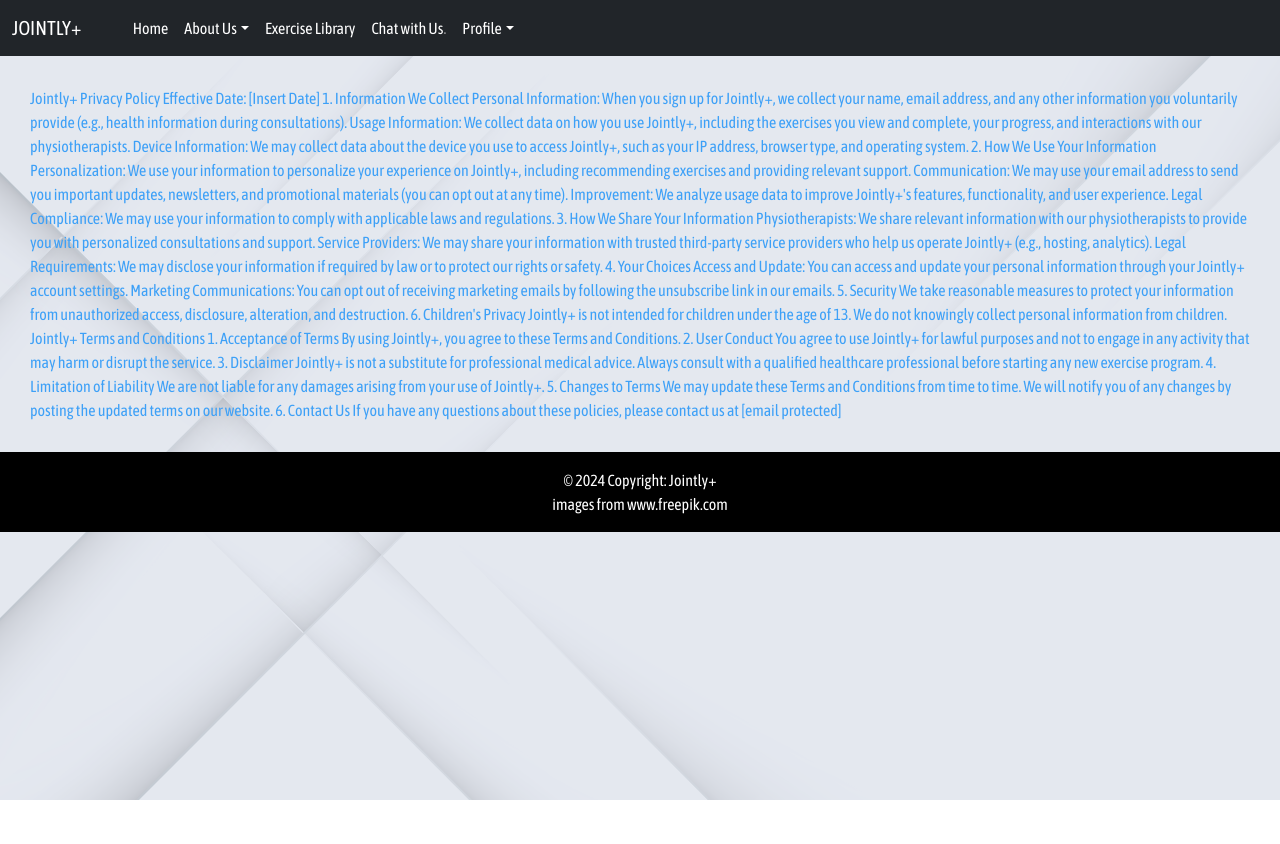
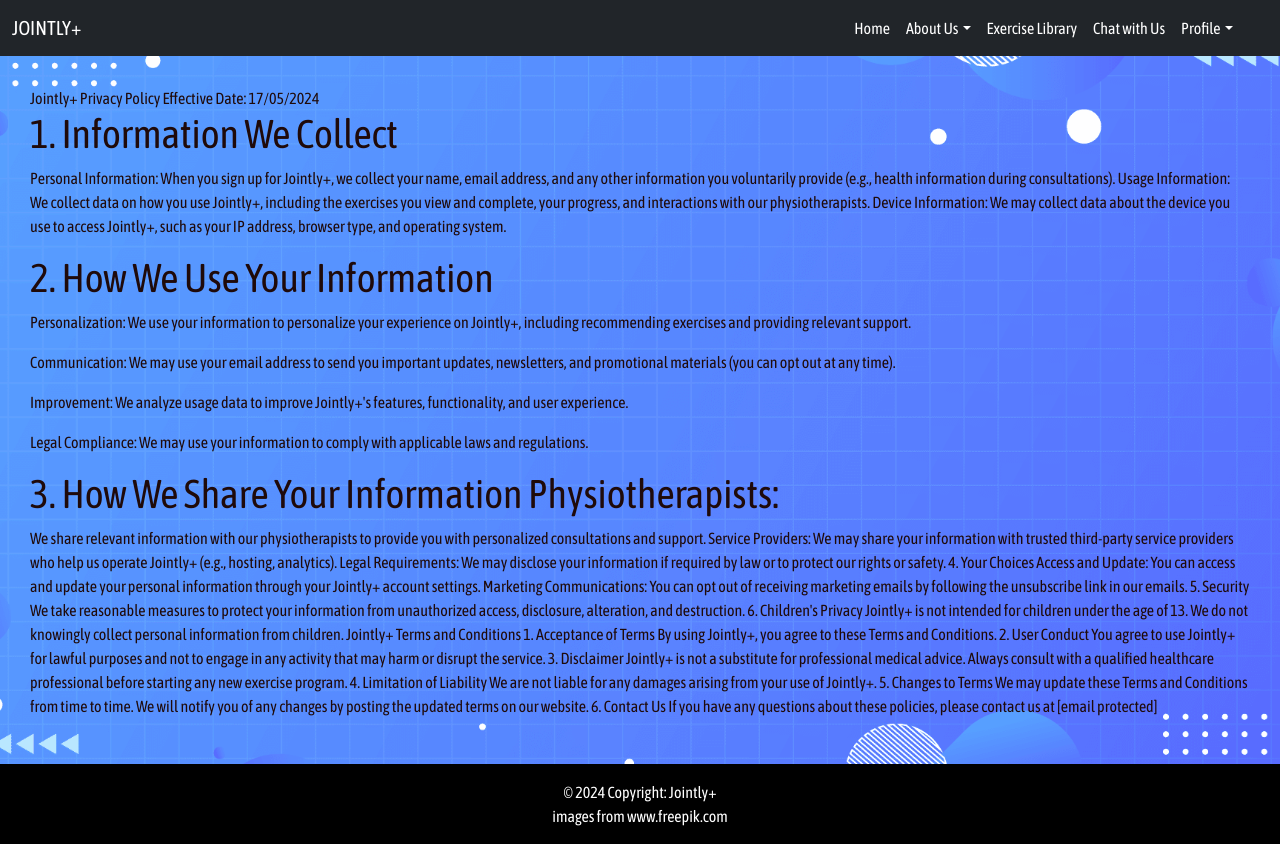
Before and after one commit to suue99/project, a React (Create React App) app: page /Policy in a window 1280 px wide. Before the commit the page ends 800 px from the top, so only its background shows below. Built offline with nearby package versions, Linux system fonts and the light colour scheme.

Commit message:
final few edits

```diff
--- a/src/App.css
+++ b/src/App.css
@@ -18,27 +18,28 @@
   src: url("./Fonts/BricolageGrotesque-VariableFont_opsz\,wdth\,wght.ttf");
 }
 
-*{
+* {
   font-family: Asap;
-
-
 }
 
 body {
   margin: 0;
   padding: 0;
-    background-image: url('./Images/—Pngtree—simple\ white\ flat\ vectors\ with_1353885.png');
+  background-image: url("./Images/—Pngtree—modern.png"); /*free background photos from pngtree.com*/
   background-size: cover;
   background-repeat: no-repeat;
   background-attachment: fixed;
 }
 
-  .hi{
+.menubar-container {
+  justify-content: end;
+}
 
+.hi {
   margin-top: 100px;
   text-align: center;
   font-size: 70px;
-    color: aquamarine;
+  color: rgb(235, 247, 77);
 }
 
 .links {
@@ -46,15 +47,15 @@
   color: white;
 }
 
-  .option{
+.option {
   color: white;
 }
 
-  #nav-drop{
+#nav-drop {
   color: white;
 }
 
-  .login-option{
+.login-option {
   text-decoration: none;
   color: green;
 }
@@ -66,18 +67,17 @@
   gap: 20px;
 }
 
-  .faq-container-one{
+.faq-container-one {
   grid-column: 1;
-
 }
 
-  .accordion{
+.accordion {
   padding: 40px;
 
   align-self: center;
 }
 
-  .empower{
+.empower {
   color: rgb(14, 9, 9);
   margin-top: 40px;
   padding: 4px;
@@ -85,32 +85,27 @@
   font-size: 30px;
   text-align: left;
   font-weight: 600;
-
-
 }
 
-  .offer{
+.offer {
   font-size: 32px;
   margin-top: 30px;
 }
 
-  .paragraph-faq{
+.paragraph-faq {
   color: black;
   font-size: 20px;
-
 }
 
-  .faq-container-two{
+.faq-container-two {
   grid-column: 2;
-  grid-row: third-line
-
+  grid-row: third-line;
 }
 
-  .heading-two{
+.heading-two {
   color: rgb(14, 11, 11);
   font-size: 30px;
-    font-weight: 600 ;
-
+  font-weight: 600;
 }
 
 .targeted {
@@ -119,50 +114,45 @@
   font-size: 20px;
 }
 
-
-
-
 /*Homepage styling*/
-  .hi{
-    font-size: 25px;
-    color: rgb(218, 83, 245);
+.hi {
+  font-size: 30px;
+  color: rgb(215, 245, 83);
   text-align: left;
-    font-family:Cursive-light;
+  font-family: Cursive-light;
 }
 
-  .jointly-text{
+.jointly-text {
   color: black;
   font-size: 40px;
-    font-family:  Bricolage;
+  font-family: Bricolage;
   margin-top: 50px;
-
 }
 
+#warning-btn {
+  margin-top: 15px;
+}
 
-  .logout{
+.logout {
   margin-left: 10px;
 }
 
-  .access-text{
-    font-family:Bricolage;
-    font-size: 15px;
-    margin-top: 60px;
-    color: rgb(41, 95, 211);
-
+.access-text {
+  font-family: Bricolage;
+  font-size: 16px;
+  margin-top: 80px;
+  color: rgb(2, 4, 8);
 }
 
-  .button-container{
+.button-container {
   display: flex;
   flex-direction: column;
   gap: 30px;
   padding: 30px;
   margin-left: 40px;
-    align-items:start;
+  align-items: start;
   margin-top: 20px;
-
-
 }
-
 
 .home-container {
   padding: 20px;
@@ -174,8 +164,7 @@
   margin-left: 70px;
 }
 
-
-  .greeting{
+.greeting {
   grid-column: 1;
   grid-row: 1;
 }
@@ -183,14 +172,12 @@
   margin-top: -80px;
   grid-column: 1;
   grid-row: 2;
-
 }
 
 .subcontainer-2 {
   grid-column: 1;
   grid-row: 3;
   margin-top: -90px;
-
 }
 
 .subcontainer-3 {
@@ -198,32 +185,21 @@
   margin-top: -75px;
 }
 
-  .slider {
-    grid-row: 1 / span 3;
-    grid-column: 2;
-    margin-top: 70px;
-  }
-
-  .empty{
-
+.empty {
   height: 80px;
 }
 
-
-
-  .options-container{
+.options-container {
   padding: 70px;
   grid-template-columns: repeat(auto-fit, minmax(250px, 1fr));
   display: grid;
   gap: 60px;
   color: rgb(209, 214, 218);
-
 }
-
 
 .expert {
   border: 1px solid rgb(87, 127, 150);
-      background-color: rgb(14, 105, 121);
+  background-color: rgb(252, 255, 86);
   border-radius: 5px;
   box-shadow: 0 2px 5px rgba(0, 0, 0, 0.1);
   align-items: center;
@@ -231,40 +207,16 @@
   padding: 0px;
   height: 530px;
   color: black;
-
-
 }
 
 .expert img {
   width: 100%;
   height: 300px;
-
 }
 
-
-  .always{
-    border: 1px solid rgb(87, 127, 150);
-      background-color: rgb(14, 105, 121);
-      border-radius: 5px;
-      box-shadow: 0 2px 5px rgba(0, 0, 0, 0.1);
-      align-items: center;
-      text-align: center;
-      padding: 0px;
-      height: 480px;
-      color: black;
-       }
-
-
-    .always img {
-    width: 100%;
-    height: 300px;
-  }
-
-
-
-  .perfect{
-    border: 1px solid rgb(62, 129, 168);;
-    background-color: rgb(14, 105, 121);
+.always {
+  border: 1px solid rgb(252, 255, 86);
+  background-color: rgb(252, 255, 86);
   border-radius: 5px;
   box-shadow: 0 2px 5px rgba(0, 0, 0, 0.1);
   align-items: center;
@@ -272,19 +224,34 @@
   padding: 0px;
   height: 530px;
   color: black;
-
 }
 
-  .link-1{
+.always img {
+  width: 100%;
+  height: 300px;
+}
+
+.perfect {
+  border: 1px solid rgb(252, 255, 86);
+  background-color: rgb(252, 255, 86);
+  border-radius: 5px;
+  box-shadow: 0 2px 5px rgba(0, 0, 0, 0.1);
+  align-items: center;
+  text-align: center;
+  padding: 0px;
+  height: 530px;
+  color: black;
+}
+
+.link-1 {
   text-decoration: none;
-    color: rgb(30, 219, 13);
+  color: rgb(13, 61, 219);
   margin-top: 20px;
   font-family: Bricolage;
   font-size: 20px;
-
 }
 
-  .link-1:hover{
+.link-1:hover {
   color: black;
 }
 
@@ -292,63 +259,40 @@
   width: 100%;
   height: 300px;
   border-radius: 5px;
-
 }
 
-
-  .para-one{
+.para-one {
   text-align: center;
   padding: 30px;
 }
 
- .h-1{
+.h-1 {
   text-align: center;
   margin-top: 10px;
 }
 
 /*policy page*/
-  .policy-text{
+.policy-text {
   padding: 30px;
 }
 
-  .privacy{
+.privacy {
   padding: 30px;
-    color: rgb(61, 160, 247);
-
+  color: rgb(31, 10, 10);
 }
 
-
-
-
-/*Testimonial*/
-
-
-
-
-
-
-
-
-
-
-
-
 @media only screen and (max-width: 770px) {
-
   /*faq page*/
   .container {
     display: flex;
     flex-direction: column;
-
   }
 
-      .jointly-faq{
+  .jointly-faq {
     font-size: 30px;
   }
 
-
   /*Home page*/
-
 
   .home-container {
     display: flex;
@@ -356,12 +300,11 @@
     margin-left: 10px;
   }
 
-      .hi{
+  .hi {
     text-align: center;
-
   }
 
-      .jointly-text{
+  .jointly-text {
     font-size: 60px;
   }
 
@@ -370,30 +313,22 @@
   }
 
   .subcontainer-1 {
-
     text-align: center;
     margin-top: 15px;
-
   }
   .subcontainer-2 {
     margin-top: 30px;
     text-align: center;
-
   }
   .subcontainer-3 {
     grid-column: 1;
     margin-top: 40px;
     align-self: center;
-
   }
-
 
   /*policy page*/
 
-      .privacy{
+  .privacy {
     padding: 30px;
-        color: rgb(61, 160, 247);
-
   }
-
 }
--- a/src/Components/AboutPage/Policy.js
+++ b/src/Components/AboutPage/Policy.js
@@ -1,65 +1,71 @@
 
 
-function Policy () {
-    return (
-        <div className="privacy">Jointly+ Privacy Policy
+function Policy() {
+  return (
+    <div className="privacy">
+      Jointly+ Privacy Policy Effective Date: 17/05/2024
+      <h1>1. Information We Collect</h1>
+      <p>
+        {" "}
+        Personal Information: When you sign up for Jointly+, we collect your
+        name, email address, and any other information you voluntarily provide
+        (e.g., health information during consultations). Usage Information: We
+        collect data on how you use Jointly+, including the exercises you view
+        and complete, your progress, and interactions with our physiotherapists.
+        Device Information: We may collect data about the device you use to
+        access Jointly+, such as your IP address, browser type, and operating
+        system.
+      </p>
+      <h1>2. How We Use Your Information</h1>
+      <p>
+        Personalization: We use your information to personalize your experience
+        on Jointly+, including recommending exercises and providing relevant
+        support.
+      </p>
+      <p>
+        {" "}
+        Communication: We may use your email address to send you important
+        updates, newsletters, and promotional materials (you can opt out at any
+        time).
+      </p>
+      <p>
+        Improvement: We analyze usage data to improve Jointly+'s features,
+        functionality, and user experience.
+      </p>
 
-        Effective Date: [Insert Date]
+     <p> Legal Compliance: We may use your information to comply with applicable
+      laws and regulations. </p>
 
-        1. Information We Collect
+     <h1>3. How We Share Your Information Physiotherapists:</h1>
 
-        Personal Information: When you sign up for Jointly+, we collect your name, email address, and any other information you voluntarily provide (e.g., health information during consultations).
-        Usage Information: We collect data on how you use Jointly+, including the exercises you view and complete, your progress, and interactions with our physiotherapists.
-        Device Information: We may collect data about the device you use to access Jointly+, such as your IP address, browser type, and operating system.
-        2. How We Use Your Information
+     <p> We share relevant information with our physiotherapists to provide you
+      with personalized consultations and support.
+      Service Providers: We may share your information with trusted third-party service providers who help
+      us operate Jointly+ (e.g., hosting, analytics).
+      Legal Requirements: We may
+      disclose your information if required by law or to protect our rights or
+      safety. 4. Your Choices Access and Update: You can access and update your
+      personal information through your Jointly+ account settings. Marketing
+      Communications: You can opt out of receiving marketing emails by following
+      the unsubscribe link in our emails. 5. Security We take reasonable
+      measures to protect your information from unauthorized access, disclosure,
+      alteration, and destruction. 6. Children's Privacy Jointly+ is not
+      intended for children under the age of 13. We do not knowingly collect
+      personal information from children. Jointly+ Terms and Conditions 1.
+      Acceptance of Terms By using Jointly+, you agree to these Terms and
+      Conditions. 2. User Conduct You agree to use Jointly+ for lawful purposes
+      and not to engage in any activity that may harm or disrupt the service. 3.
+      Disclaimer Jointly+ is not a substitute for professional medical advice.
+      Always consult with a qualified healthcare professional before starting
+      any new exercise program. 4. Limitation of Liability We are not liable for
+      any damages arising from your use of Jointly+. 5. Changes to Terms We may
+      update these Terms and Conditions from time to time. We will notify you of
+      any changes by posting the updated terms on our website. 6. Contact Us If
+      you have any questions about these policies, please contact us at [email
+      protected]</p>
 
-        Personalization: We use your information to personalize your experience on Jointly+, including recommending exercises and providing relevant support.
-        Communication: We may use your email address to send you important updates, newsletters, and promotional materials (you can opt out at any time).
-        Improvement: We analyze usage data to improve Jointly+'s features, functionality, and user experience.
-        Legal Compliance: We may use your information to comply with applicable laws and regulations.
-        3. How We Share Your Information
-
-        Physiotherapists: We share relevant information with our physiotherapists to provide you with personalized consultations and support.
-        Service Providers: We may share your information with trusted third-party service providers who help us operate Jointly+ (e.g., hosting, analytics).
-        Legal Requirements: We may disclose your information if required by law or to protect our rights or safety.
-        4. Your Choices
-
-        Access and Update: You can access and update your personal information through your Jointly+ account settings.
-        Marketing Communications: You can opt out of receiving marketing emails by following the unsubscribe link in our emails.
-        5. Security
-
-        We take reasonable measures to protect your information from unauthorized access, disclosure, alteration, and destruction.
-
-        6. Children's Privacy
-
-        Jointly+ is not intended for children under the age of 13. We do not knowingly collect personal information from children.
-
-        Jointly+ Terms and Conditions
-
-        1. Acceptance of Terms
-
-        By using Jointly+, you agree to these Terms and Conditions.
-
-        2. User Conduct
-
-        You agree to use Jointly+ for lawful purposes and not to engage in any activity that may harm or disrupt the service.
-
-        3. Disclaimer
-
-        Jointly+ is not a substitute for professional medical advice. Always consult with a qualified healthcare professional before starting any new exercise program.
-
-        4. Limitation of Liability
-
-        We are not liable for any damages arising from your use of Jointly+.
-
-        5. Changes to Terms
-
-        We may update these Terms and Conditions from time to time. We will notify you of any changes by posting the updated terms on our website.
-
-        6. Contact Us
-
-        If you have any questions about these policies, please contact us at [email protected]</div>
-    )
+    </div>
+  );
 }
 
-export default Policy
+export default Policy;
--- a/src/Components/Hompage/Home.js
+++ b/src/Components/Hompage/Home.js
@@ -8,7 +8,6 @@
 import docImage from '../../Images/medical-image.jpg'
 import exImage from '../../Images/exercise.jpg'
 import chatImage from '../../Images/chat.jpg'
-import Testimonials from "./Testimonials";
 
 
 
@@ -72,7 +71,7 @@
 
             {!user && (
                 <span className="subcontainer-3">
-                    <Link to={'/Signup'}> <Button className="p-3">Get started</Button></Link>
+                    <Link to={'/Signup'}> <Button id="warning-btn" className=" p-3" variant="warning" size="lg">Get started</Button></Link>
                 </span>
             )}
         </div>
@@ -125,7 +124,6 @@
 
         </div>
 
-        <Testimonials/>
 
         </div>
     );
--- a/src/Components/Hompage/Menubar.js
+++ b/src/Components/Hompage/Menubar.js
@@ -1,4 +1,5 @@
-import React from 'react';
+import React, { useState } from 'react';
+import '../../App.css';
 import { Link } from 'react-router-dom';
 import Container from 'react-bootstrap/Container';
 import Nav from 'react-bootstrap/Nav';
@@ -6,50 +7,59 @@
 import NavDropdown from 'react-bootstrap/NavDropdown';
 
 function Menubar() {
+    const [expanded, setExpanded] = useState(false);
+
+    const closeMenu = () => setExpanded(false);
+
     return (
-        <Navbar collapseOnSelect expand="lg" bg='dark' variant='dark' >
-
+        <Navbar collapseOnSelect expand="lg" bg="dark" variant="dark" expanded={expanded}>
             <Container fluid>
-          <Navbar.Brand> <Link className={`links`} to = "/">JOINTLY+ </Link></Navbar.Brand>
-
-             <Navbar.Toggle aria-controls="responsive-navbar-nav" />
+                <Navbar.Brand as={Link} to="/" onClick={closeMenu}>
+                    JOINTLY+
+                </Navbar.Brand>
+                <Navbar.Toggle aria-controls="responsive-navbar-nav" onClick={() => setExpanded(!expanded)} />
                 <Navbar.Collapse id="responsive-navbar-nav">
-
-        <Container className = 'justify-content-end '>
-
-               <Nav className="me-auto " activeKey="/home">
-
-                  <Nav.Link as = {Link} to = "/" > <span className='option'>Home</span>  </Nav.Link>
-
-                  <NavDropdown className="about" title="About Us" id="nav-drop" menuVariant="dark">
-                  <NavDropdown.Item>
-                    <Nav.Link as = {Link} to  = "/Faq"> <span className='option'>FAQ's</span> </Nav.Link>
+                    <Container className="d-flex justify-content-end">
+                        <Nav activeKey="/home" onClick={closeMenu}>
+                            <Nav.Link as={Link} to="/">
+                                <span className="option">Home</span>
+                            </Nav.Link>
+                            <NavDropdown
+                                className="about"
+                                title="About Us"
+                                id="nav-drop"
+                                menuVariant="dark"
+                                onClick={(e) => e.stopPropagation()} // Prevent closing when dropdown is clicked
+                            >
+                                <NavDropdown.Item as={Link} to="/Faq">
+                                    <span className="option">FAQ's</span>
                                 </NavDropdown.Item>
                             </NavDropdown>
-
-
-
-                  <Nav.Link as = {Link} to  =  "/list" > <span className='option'>Exercise Library</span> </Nav.Link>
-
-
-
-                  <Nav.Link as = {Link} to  = "/Chat"><span className='option'>Chat with Us</span>.  </Nav.Link>
-
-
-
-                <NavDropdown title="Profile" id="nav-drop" menuVariant="dark">
-                    <NavDropdown.Item>    <Nav.Link as = {Link} to  = "/Login" > <span className='option'> Log In </span>  </Nav.Link></NavDropdown.Item>
+                            <Nav.Link as={Link} to="/list">
+                                <span className="option">Exercise Library</span>
+                            </Nav.Link>
+                            <Nav.Link as={Link} to="/Chat">
+                                <span className="option">Chat with Us</span>
+                            </Nav.Link>
+                            <NavDropdown
+                                title="Profile"
+                                id="nav-drop"
+                                menuVariant="dark"
+                                onClick={(e) => e.stopPropagation()} // Prevent closing when dropdown is clicked
+                            >
+                                <NavDropdown.Item as={Link} to="/Login">
+                                    <span className="option">Log In</span>
+                                </NavDropdown.Item>
                                 <NavDropdown.Divider />
-                    <NavDropdown.Item>    <Nav.Link as = {Link} to  = "/Signup" > <span className='option'> Sign Up </span></Nav.Link></NavDropdown.Item>
+                                <NavDropdown.Item as={Link} to="/Signup">
+                                    <span className="option">Sign Up</span>
+                                </NavDropdown.Item>
                             </NavDropdown>
-
                         </Nav>
                     </Container>
                 </Navbar.Collapse>
             </Container>
         </Navbar>
-
-
     );
 }
 
```
Also changed, not shown: src/Components/ExercisePage/exercise.css (+4 -4 lines), src/Components/Hompage/Testimonials.js (deleted, +0 -146 lines), src/Components/Hompage/slider.css (+5 -2 lines), src/Images/—Pngtree—modern.png (added). Lines whose indentation alone changed are shown as unchanged.
